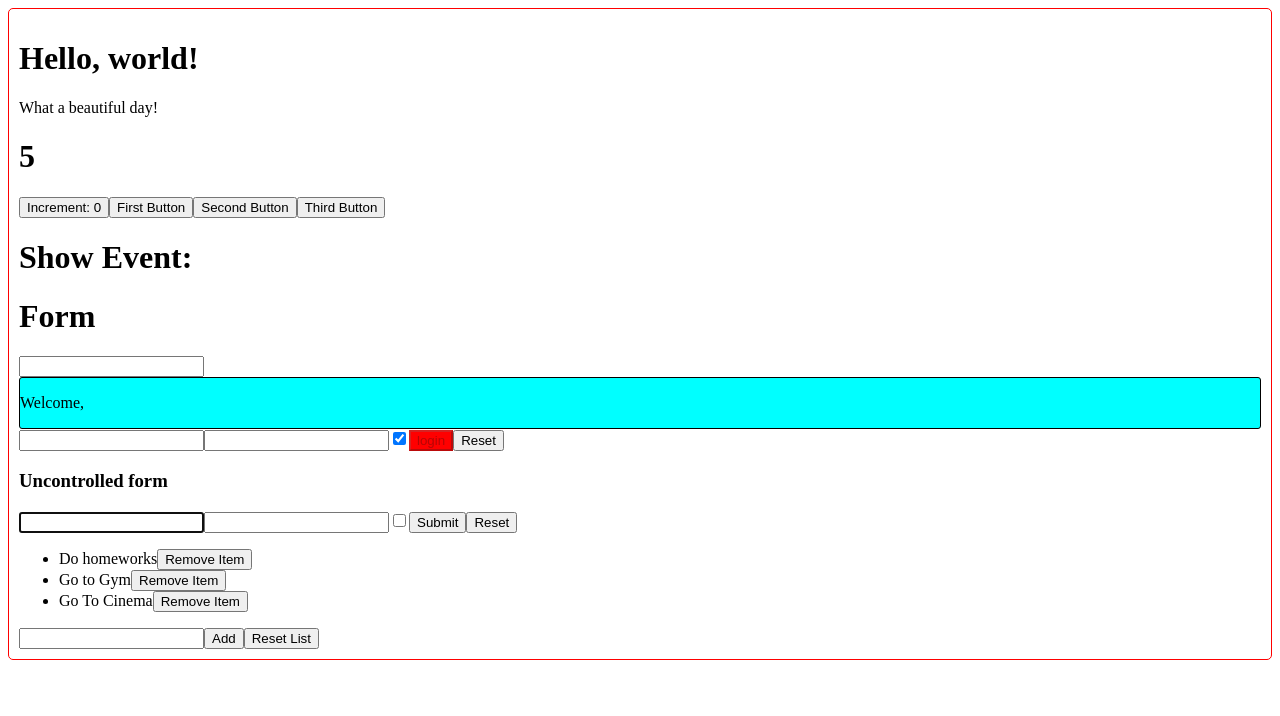
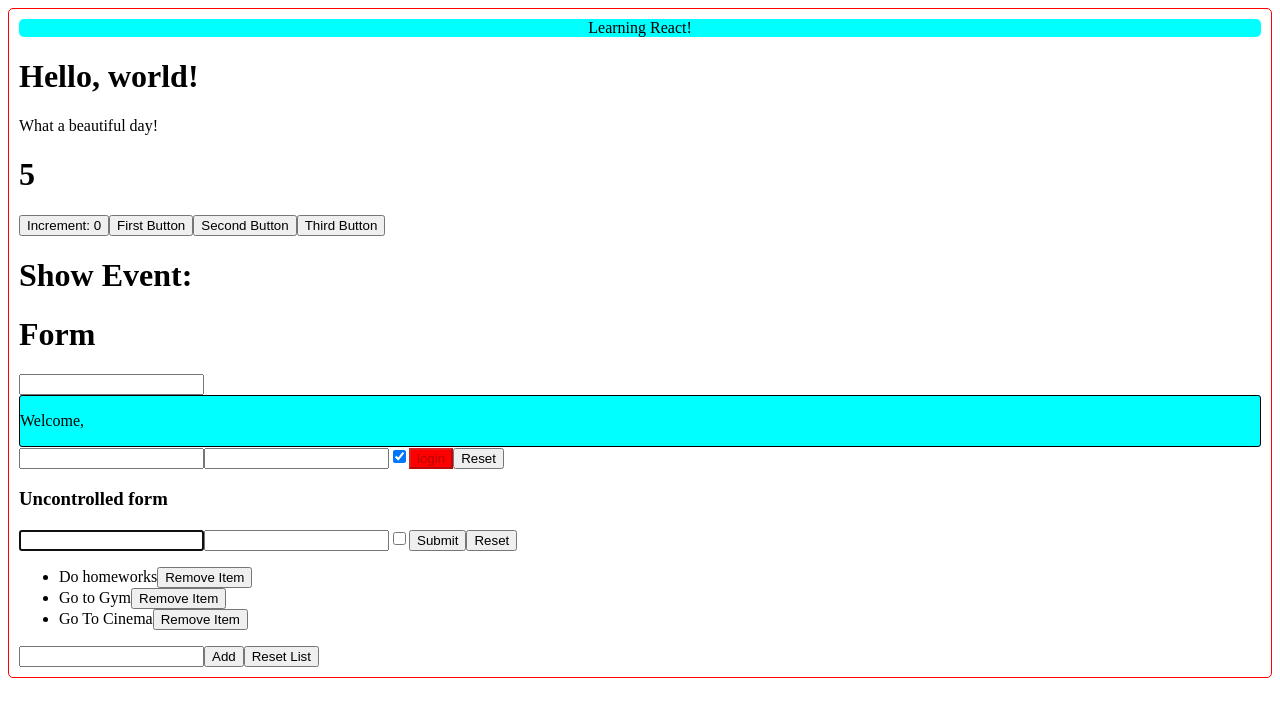
Before and after one commit to RiccardoPriolo/React-exercises, a React (Create React App) app: page / in a window 1280 px wide. Shown: the top 716 px of the page. Built offline with nearby package versions, Linux system fonts and the light colour scheme.

Commit message:
Svolgimento component-composition-02

```diff
--- a/src/App.js
+++ b/src/App.js
@@ -17,7 +17,7 @@
 
   render() {
     return (
-      <Container>
+      <Container title="Learning React!">
         <Hello />
 
         <Counter value={0} increment={1} interval={1000} />
--- a/src/Container.js
+++ b/src/Container.js
@@ -2,6 +2,7 @@
 
 export class Container extends React.Component {
   render() {
-    return <div className="container">{this.props.children}</div>;
+    return <div className="container">
+        <div className="container-title">{this.props.title}</div>{this.props.children}</div>;
   }
 }
--- a/src/index.css
+++ b/src/index.css
@@ -10,3 +10,9 @@
   border-radius: 5px;
   padding: 10px;
 }
+
+.container-title {
+  text-align: center;
+  background-color: aqua;
+  border-radius: 5px;
+}
```
